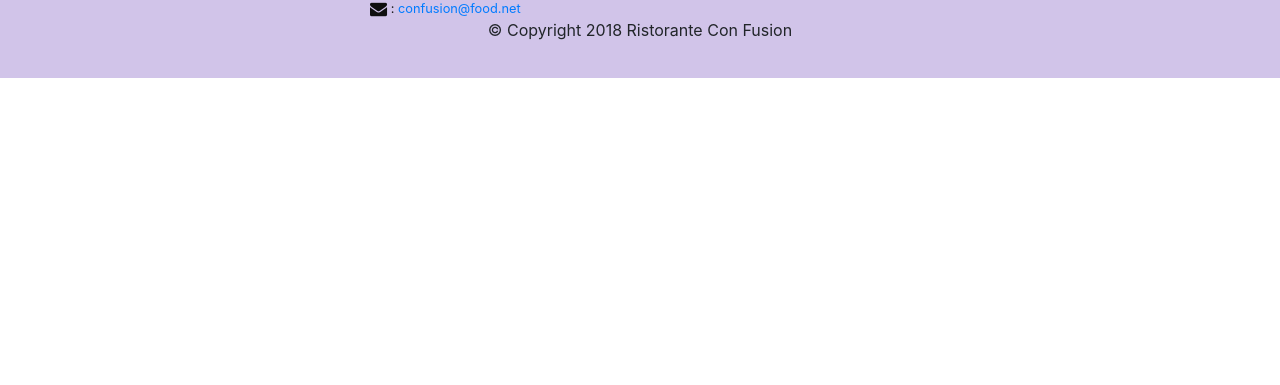
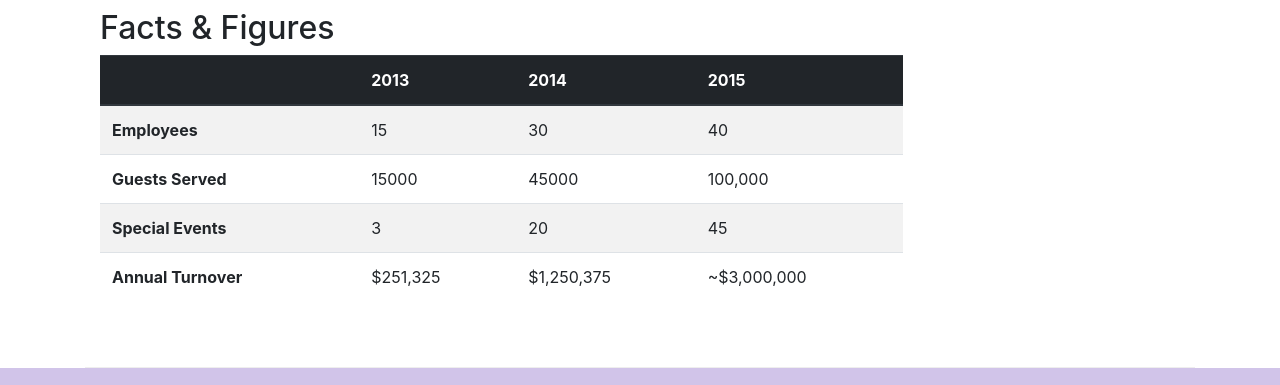
Before and after one commit to Ashank16/Bootstrap, a website: page aboutus.html in a window 1280 px wide. Shown: the part 1703-2088 px from the top of the page. Before the commit the page ends 1781 px from the top, so only its background shows below. Drawn offline with nearby package versions, Linux system fonts and the light colour scheme.

Commit message:
Tables and Cards

```diff
--- a/aboutus.html
+++ b/aboutus.html
@@ -61,12 +61,37 @@
         </div>
 
         <div class="row row-content">
-            <div class="col-12 col-sm-6 order-xs-last">
+            <div class="col-sm-6">
                 <h2>Our History</h2>
                 <p>Started in 2010, Ristorante con Fusion quickly established itself as a culinary icon par excellence in Hong Kong. With its unique brand of world fusion cuisine that can be found nowhere else, it enjoys patronage from the A-list clientele in Hong Kong.  Featuring four of the best three-star Michelin chefs in the world, you never know what will arrive on your plate the next time you visit us.</p>
                 <p>The restaurant traces its humble beginnings to <em>The Frying Pan</em>, a successful chain started by our CEO, Mr. Peter Pan, that featured for the first time the world's best cuisines in a pan.</p>
             </div>
-            <div class="order-xs-first">
+            <div class="col-12 col-sm-6">
+                <div class="card">
+                   <h3 class="card-header bg-primary text-white">Facts At a Glance</h3>
+                   <div class="card-body">
+                       <dl class="row">
+                          <dt class="col-6">Started</dt>
+                          <dd class="col-6">3 Feb. 2013</dd>
+                          <dt class="col-6">Major Stake Holder</dt>
+                          <dd class="col-6">HK Fine Foods Inc.</dd>
+                          <dt class="col-6">Last Year's Turnover</dt>
+                          <dd class="col-6">$1,250,375</dd>
+                          <dt class="col-6">Employees</dt>
+                          <dd class="col-6">40</dd>
+                       </dl>
+                   </div>
+                </div>
+            </div>
+            <div class="col-12">
+               <div class="card card-body bg-light">
+                  <blockquote class="blockquote">
+                      <p class="mb-0">You better cut the pizza in four pieces because I'm not hungry enough to eat six.</p>
+                      <footer class="blockquote-footer">Yogi Berra,
+                          <cite title="Source Title">The Wit and Wisdom of Yogi Berra, P. Pepe, Diversion Books, 2014</cite>
+                      </footer>
+                  </blockquote>
+               </div>
             </div>
         </div>
 
@@ -84,7 +109,50 @@
                 <p class="d-none d-sm-block">Award winning three-star Michelin chef with wide International experience having worked closely with whos-who in the culinary world, he specializes in creating mouthwatering Indo-Italian fusion experiences. He says, <em>Put together the cuisines from the two craziest cultures, and you get a winning hit! Amma Mia!</em></p>
             </div>
        </div>
-
+        <div class="row row-content">
+            <div class="col-12 col-sm-9">
+                <h2>Facts &amp; Figures</h2>
+                <div class="table-responsive">
+                    <table class="table table-striped">
+                        <thead class="thead-dark">
+                            <tr>
+                                <th>&nbsp;</th>
+                                <th>2013</th>
+                                <th>2014</th>
+                                <th>2015</th>
+                            </tr>
+                        </thead>
+                        <tbody>
+                            <tr>
+                                <th>Employees</th>
+                                <td>15</td>
+                                <td>30</td>
+                                <td>40</td>
+                            </tr>
+                            <tr>
+                                <th>Guests Served</th>
+                                <td>15000</td>
+                                <td>45000</td>
+                                <td>100,000</td>
+                            </tr>
+                            <tr>
+                                <th>Special Events</th>
+                                <td>3</td>
+                                <td>20</td>
+                                <td>45</td>
+                            </tr>
+                            <tr>
+                                <th>Annual Turnover</th>
+                                <td>$251,325</td>
+                                <td>$1,250,375</td>
+                                <td>~$3,000,000</td>
+                            </tr>
+                        </tbody>
+                    </table>
+                </div>
+            </div>
+            <div class="col-12 col-sm-3"></div>
+        </div>
     </div>
 
     <footer class="footer">
```
